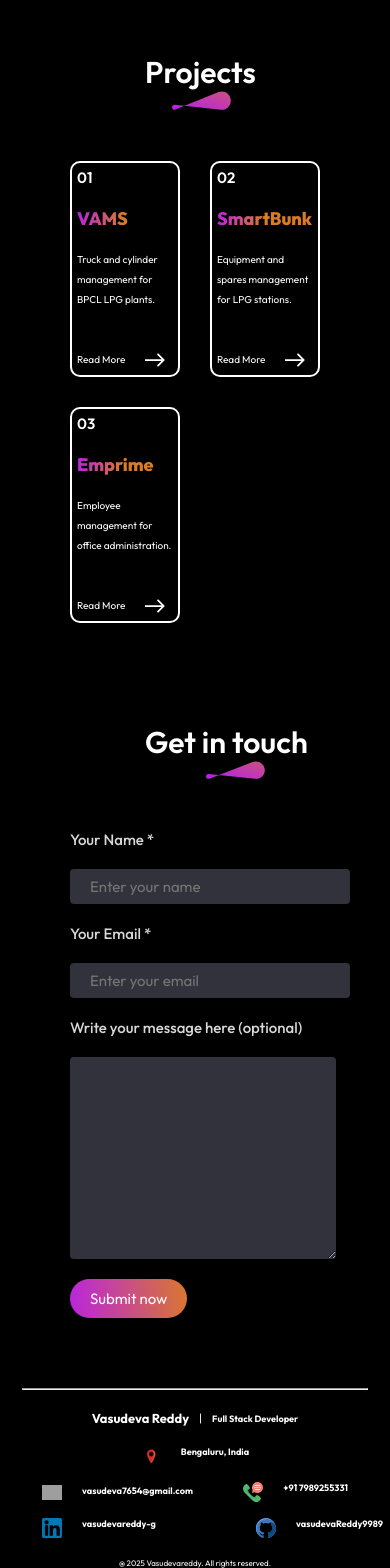
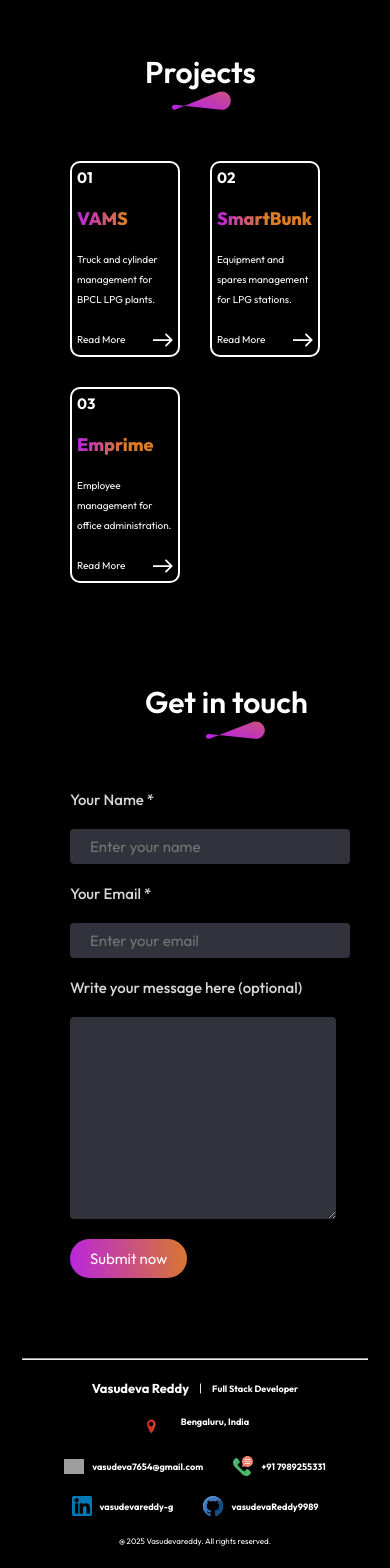
Before and after one commit to vasudevaReddy9989/my-portfolio, a React (Vite) app: page / in a window 390 px wide. Shown: the part 1532-3100 px from the top of the page. Built offline with nearby package versions, Linux system fonts and the light colour scheme; grey boxes are pictures that could not be loaded.

Commit message:
#services and footer changes

```diff
--- a/src/Components/Footer/Footer.css
+++ b/src/Components/Footer/Footer.css
@@ -57,41 +57,51 @@ img{
 .footer-bottom p{
     font-size: 12px;
 }
-@media(max-width:768px)
-{
-    .footer{
-        padding: 0px;
-        margin:20px 22px;
+@media (max-width: 768px) {
+
+    .footer {
+        padding: 10px 0px;
+        margin: 20px 22px;
         font-size: 11px;
     }
-    .footer-top{
+
+    .footer-top {
         flex-direction: column;
-        gap:16px;
-    }
-    .footer-top-left{
-
-        display: flex;
+        gap: 20px;
         align-items: center;
     }
-     .footer-top-middle{
-        display: flex;
+
+    .footer-top-left {
+        align-items: center;
+        text-align: center;
+    }
+
+    /* Mail + Phone in same row */
+    .footer-top-middle {
         flex-direction: row;
-        justify-content: space-between;
+        gap: 30px;
+        justify-content: center;
         align-items: center;
     }
-    .footer-top-right{
-        display: flex;
+
+    /* LinkedIn + GitHub in same row */
+    .footer-top-right {
         flex-direction: row;
-        justify-content: space-between;
+        gap: 30px;
+        justify-content: center;
         align-items: center;
-        gap:70px;
+    }
 
+    .footer-top-middle-email,
+    .footer-top-middle-phone,
+    .footer-top-right-linkedin,
+    .footer-top-right-github {
+        align-items: center;
+        gap: 8px;
     }
-    .footer-top-right h5{
-        width:104px;
-    }
-    .footer-bottom p{
-    font-size: 8px;
+
+    .footer-bottom p {
+        font-size: 8px;
         text-align: center;
     }
 }
--- a/src/Components/Services/Services.css
+++ b/src/Components/Services/Services.css
@@ -19,27 +19,32 @@
 .services-title img{
     width: 100px;
 }
-.services-format{
+.services-format {
     display: flex;
     flex-direction: column;
-    justify-content: center;
-    gap:20px;
     padding: 30px;
     border-radius: 10px;
     border: 2px solid white;
+    cursor: pointer;
     transition: 0.4s;
-    cursor: pointer;
+    height: 100%;              /* equal height */
 }
-.service-container{
+
+.service-container {
     display: grid;
-    grid-template-columns: 1fr 1fr 1fr;
-    gap:40px;
+    grid-template-columns: repeat(3, 1fr);
+    gap: 40px;
     margin-bottom: 80px;
+    align-items: stretch; /* makes all cards equal height */
 }
-.services-format h3{
-    font-size: 28px;
-    font-weight: 600;
+
+.services-format p {
+    color: white;
+    font-size: 24px;
+    line-height: 40px;
+    flex-grow: 1;              /* fills extra space */
 }
+
 .services-format h2{
     font-size: 38px;
     font-weight: 800;
@@ -54,12 +59,13 @@
     line-height: 40px;
     max-width: 300px;
 }
-.services-readmore{
+.services-readmore {
     display: flex;
-    gap:20px;
+    gap: 20px;
     align-items: center;
-    margin-top: 20px;
+    margin-top: auto;          /* KEY for alignment */
 }
+
 
 .services-format:hover{
      border: 2px solid #ff00ff;
```
